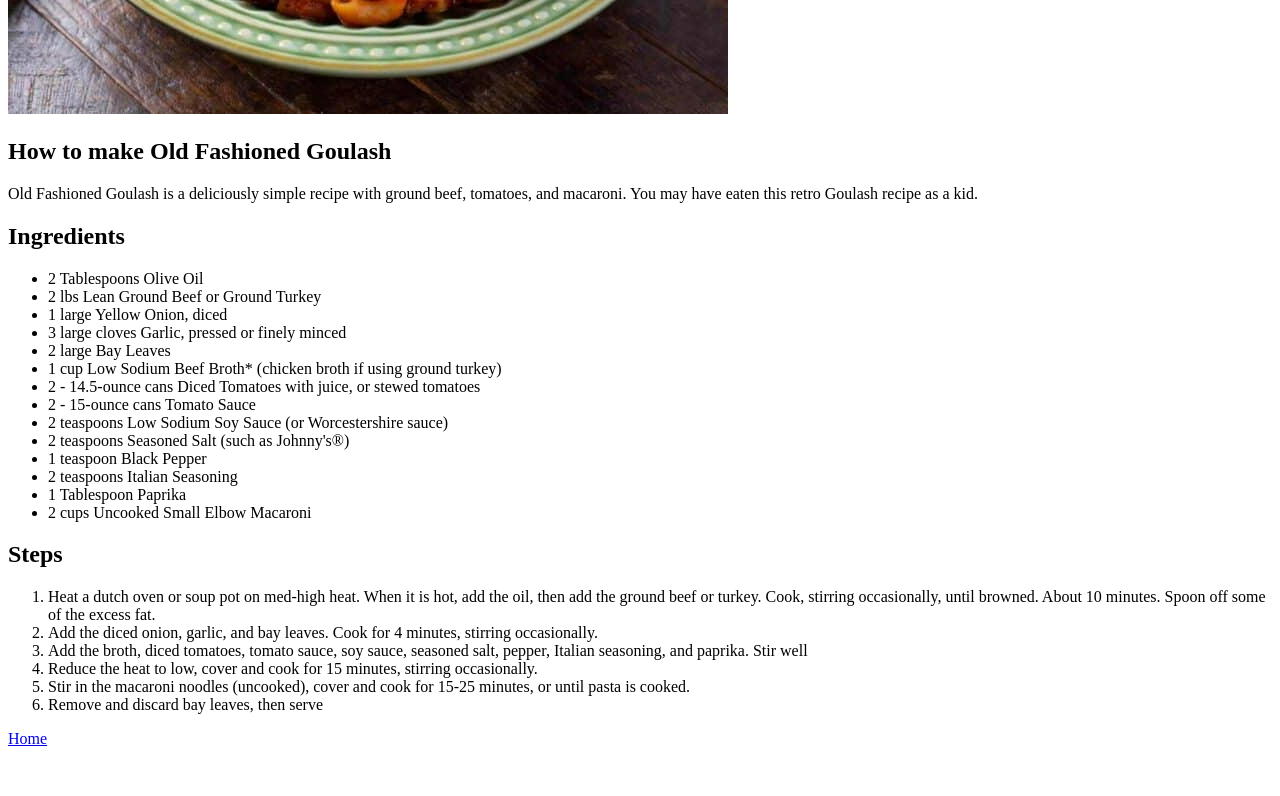
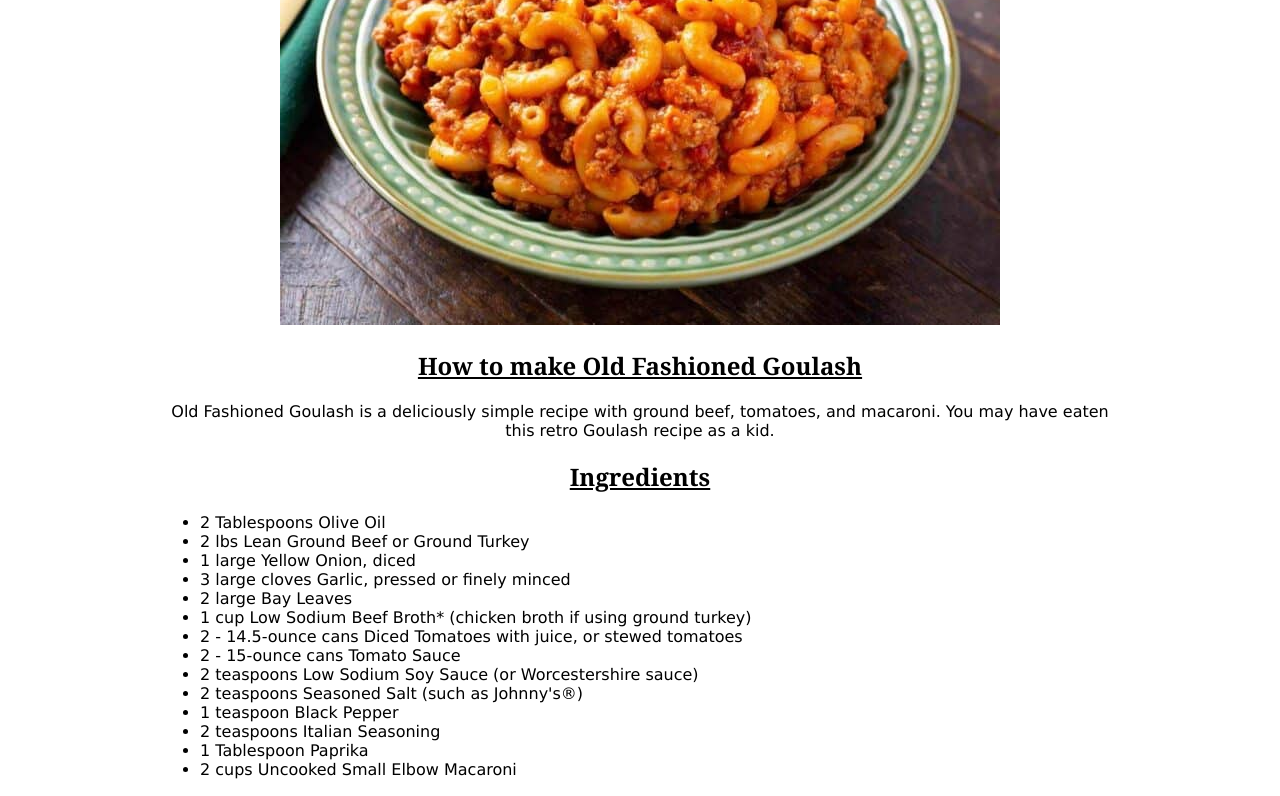
Before and after one commit to GH-Brandon/odin-recipes, a plain HTML site: page recipes/old-fashioned-goulash.html in a window 1280 px wide. Shown: the part 480-1276 px from the top of the page. Before the commit the page ends 1236 px from the top, so only its background shows below. Drawn offline with Linux system fonts and the light colour scheme.

Commit message:
Style 2nd recipe leaving 3rd unedited for comparison

```diff
--- a/recipes/old-fashioned-goulash.html
+++ b/recipes/old-fashioned-goulash.html
@@ -4,19 +4,20 @@
     <meta charset="UTF-8" />
     <meta http-equiv="X-UA-Compatible" content="IE=edge" />
     <meta name="viewport" content="width=device-width, initial-scale=1.0" />
+    <link rel="stylesheet" href="../style.css" />
     <title>Old Fashioned Goulash</title>
   </head>
-  <body>
-    <h1>Old Fashioned Goulash</h1>
+  <body class="pageLayout">
+    <h1 class="recipeName">Old Fashioned Goulash</h1>
     <img src="../images/old-fashioned-goulash.jpg" alt="Picture of goulash" />
     <h2>How to make Old Fashioned Goulash</h2>
-    <p>
+    <p class="styledText">
       Old Fashioned Goulash is a deliciously simple recipe with ground beef,
       tomatoes, and macaroni. You may have eaten this retro Goulash recipe as a
       kid.
     </p>
     <h2>Ingredients</h2>
-    <ul>
+    <ul class="styledText">
       <li>2 Tablespoons Olive Oil</li>
       <li>2 lbs Lean Ground Beef or Ground Turkey</li>
       <li>1 large Yellow Onion, diced</li>
@@ -35,7 +36,7 @@
       <li>2 cups Uncooked Small Elbow Macaroni</li>
     </ul>
     <h2>Steps</h2>
-    <ol>
+    <ol class="styledText">
       <li>
         Heat a dutch oven or soup pot on med-high heat. When it is hot, add the
         oil, then add the ground beef or turkey. Cook, stirring occasionally,
@@ -59,6 +60,6 @@
       </li>
       <li>Remove and discard bay leaves, then serve</li>
     </ol>
-    <a href="../index.html">Home</a>
+    <a href="../index.html" class="styledText">Home</a>
   </body>
 </html>
--- a/style.css
+++ b/style.css
@@ -5,6 +5,7 @@
 }
 
 h2 {
+  font-family: Georgia, "Times New Roman", Times, serif;
   text-decoration: underline;
 }
 
@@ -29,3 +30,7 @@ ol,
 ul {
   text-align: left;
 }
+
+.styledText {
+  font-family: Verdana, Geneva, Tahoma, sans-serif;
+}
```
